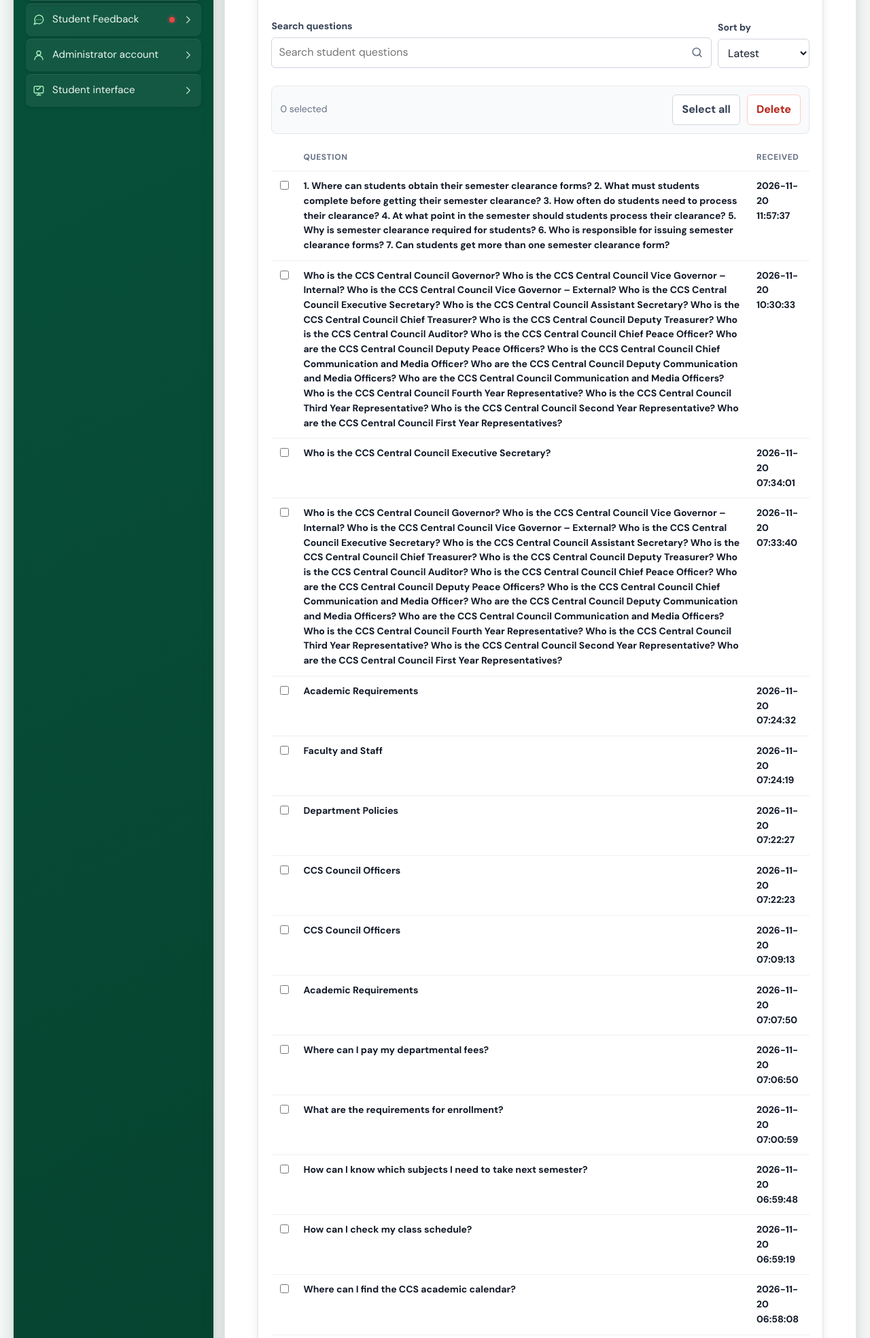
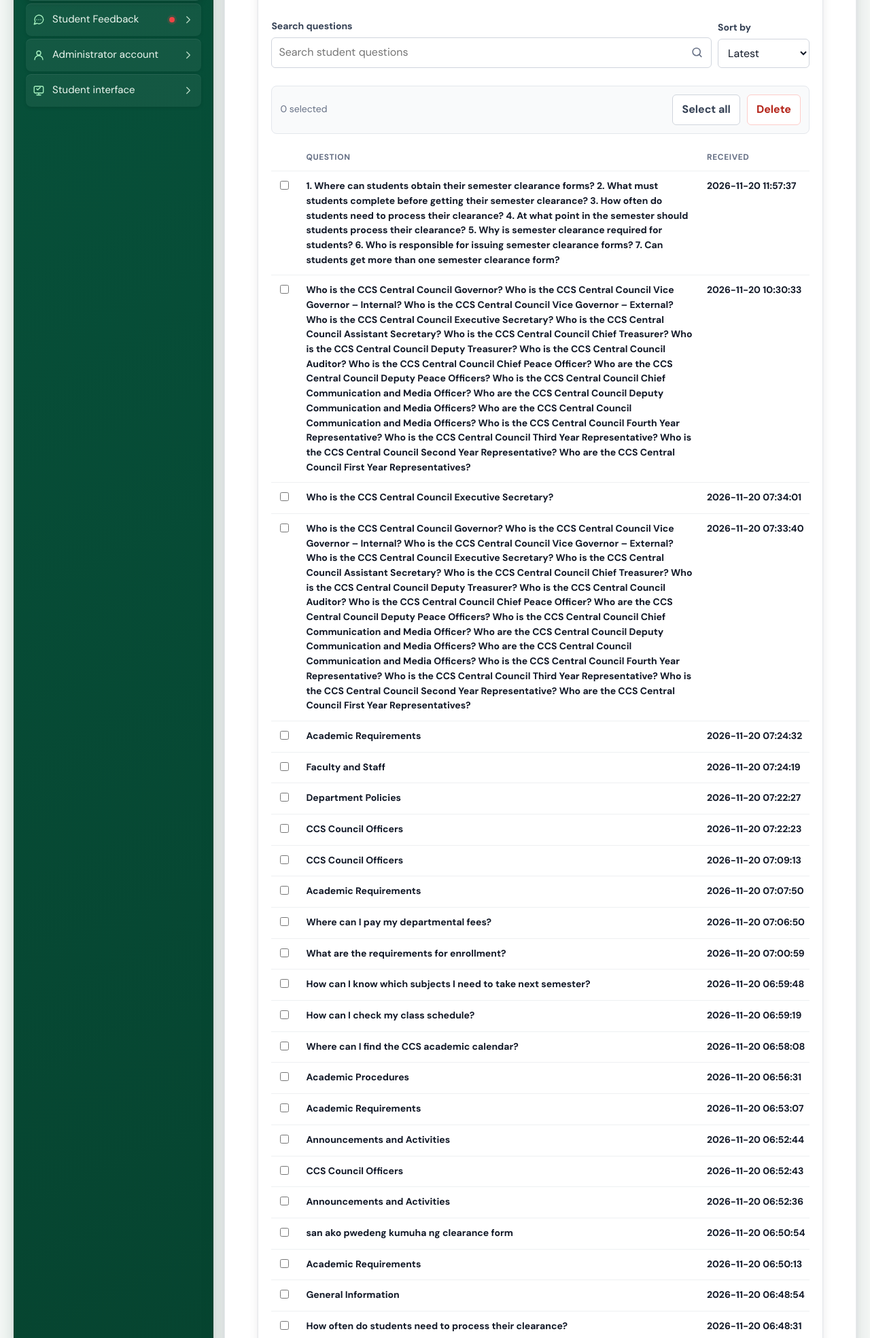
Before and after one commit to MicoAbejero/TEAM-TECHIVES-SYSTEM-REPOSITORY, a PHP site: page /admin/activity.php in a window 1280 px wide. Shown: the part 364-2332 px from the top of the page at 68% size. Run offline with PHP 8.4, Linux system fonts and the light colour scheme; the visitor is signed in with stand-in values (Sample User, id 1); data comes from the database, SQL or seed files in the repository.

Commit message:
Add files via upload

```diff
--- a/COMSAI SYSTEM/admin/_layout.php
+++ b/COMSAI SYSTEM/admin/_layout.php
@@ -56,7 +56,7 @@ function admin_layout_start(string $title, string $active): array
         'feedback.php' => ['Student Feedback', 'feedback'],
         'account.php' => ['Administrator account', 'account'],
     ];
-    ?><!doctype html><html lang="en"><head><meta charset="utf-8"><meta name="viewport" content="width=device-width,initial-scale=1"><title><?= h($title) ?> | COMSAI</title><link rel="icon" type="image/png" href="../assets/comsai-icon.png?v=20261028-1"><link rel="stylesheet" href="../assets/css/admin.css?v=20261111-5"><link rel="stylesheet" href="../assets/css/admin-overrides.css?v=20261117-2"></head><body class="admin-page"><header class="admin-topbar"><button class="menu-toggle" type="button" aria-label="Toggle navigation" aria-expanded="false">&#9776;</button></header><div class="admin-shell"><aside class="admin-sidebar"><a class="admin-brand" href="index.php" aria-label="COMSAI dashboard"><img class="admin-mark" src="../assets/comsai-icon.png" alt=""><span><strong>COMSAI</strong><small>CCS information management</small></span></a><nav aria-label="Administrator navigation">
+    ?><!doctype html><html lang="en"><head><meta charset="utf-8"><meta name="viewport" content="width=device-width,initial-scale=1"><title><?= h($title) ?> | COMSAI</title><link rel="icon" type="image/png" href="../assets/comsai-icon.png?v=20261028-1"><link rel="stylesheet" href="../assets/css/admin.css?v=20261111-5"><link rel="stylesheet" href="../assets/css/admin-overrides.css?v=20261120-3"></head><body class="admin-page"><header class="admin-topbar"><button class="menu-toggle" type="button" aria-label="Toggle navigation" aria-expanded="false">&#9776;</button></header><div class="admin-shell"><aside class="admin-sidebar"><a class="admin-brand" href="index.php" aria-label="COMSAI dashboard"><img class="admin-mark" src="../assets/comsai-icon.png" alt=""><span><strong>COMSAI</strong><small>CCS information management</small></span></a><nav aria-label="Administrator navigation">
     <?php foreach ($nav as $route => [$label, $icon]): if (in_array($route, ['categories.php', 'feedback.php'], true) && $admin['role'] !== 'admin') continue; ?>
       <a class="nav-link <?= $active === $route ? 'active' : '' ?>" href="<?= h($route) ?>" <?= $route === 'activity.php' ? 'data-activity-nav' : ($route === 'feedback.php' ? 'data-feedback-nav' : '') ?>><span class="nav-icon"><?= admin_nav_icon($icon) ?></span><span class="nav-label"><?= h($label) ?></span><?php if ($route === 'activity.php'): ?><span class="nav-notification-dot" data-activity-notification <?= $hasUnreadActivity ? '' : 'hidden' ?> aria-hidden="true" title="New chatbot activity"></span><?php elseif ($route === 'feedback.php'): ?><span class="nav-notification-dot" data-feedback-notification <?= $hasUnreadFeedback ? '' : 'hidden' ?> aria-hidden="true" title="New student feedback"></span><?php endif; ?><span class="nav-chevron"><?= admin_nav_icon('chevron') ?></span></a>
     <?php endforeach; ?>
--- a/COMSAI SYSTEM/admin/activity.php
+++ b/COMSAI SYSTEM/admin/activity.php
@@ -89,7 +89,7 @@ admin_layout_start('Chatbot activity', 'activity.php');
     <input type="hidden" name="_csrf" value="<?= h(csrf_token()) ?>"><input type="hidden" name="return_q" value="<?= h($q) ?>"><input type="hidden" name="return_sort" value="<?= h($sort) ?>"><input type="hidden" name="action" value="bulk_delete">
     <span id="activity-selection-count" aria-live="polite">0 selected</span><button class="secondary-button" type="button" id="activity-select-all">Select all</button><button class="danger-button" id="activity-delete-button" type="submit" disabled>Delete</button>
   </form>
-  <div class="table-wrap"><table><thead><tr><th></th><th>Question</th><th>Received</th></tr></thead><tbody id="activity-entries">
+  <div class="table-wrap"><table class="activity-table"><thead><tr><th></th><th>Question</th><th>Received</th></tr></thead><tbody id="activity-entries">
     <?php foreach ($recent as $item): ?><tr data-activity-row data-sort-date="<?= h($item['created_at']) ?>" <?= (int) $item['id'] > $previousSeenId ? 'data-new-activity' : '' ?>><td><input type="checkbox" name="ids[]" value="<?= (int) $item['id'] ?>" form="activity-bulk-form" aria-label="Select question received <?= h($item['created_at']) ?>"></td><td><?= h($item['message']) ?></td><td><?= h($item['created_at']) ?></td></tr><?php endforeach; ?>
     <tr id="activity-no-results" <?= $recent === [] ? '' : 'hidden' ?>><td colspan="3" class="empty-state">No matching questions.</td></tr>
   </tbody></table></div>
--- a/COMSAI SYSTEM/admin/feedback.php
+++ b/COMSAI SYSTEM/admin/feedback.php
@@ -84,7 +84,7 @@ admin_layout_start('Student Feedback', 'feedback.php');
     <input type="hidden" name="_csrf" value="<?= h(csrf_token()) ?>"><input type="hidden" name="return_q" value="<?= h($q) ?>"><input type="hidden" name="return_sort" value="<?= h($sort) ?>"><input type="hidden" name="action" value="bulk_delete">
     <span id="feedback-selection-count" aria-live="polite">0 selected</span><button class="secondary-button" type="button" id="feedback-select-all">Select all</button><button class="danger-button" id="feedback-delete-button" type="submit" disabled>Delete</button>
   </form>
-  <div class="table-wrap"><table><thead><tr><th></th><th>Feedback</th><th>Submitted</th></tr></thead><tbody id="feedback-entries">
+  <div class="table-wrap"><table class="feedback-table"><thead><tr><th></th><th>Feedback</th><th>Submitted</th></tr></thead><tbody id="feedback-entries">
     <?php foreach ($rows as $row): ?><tr data-feedback-row data-sort-date="<?= h($row['created_at']) ?>" <?= (int) $row['id'] > $previousSeenId ? 'data-new-feedback' : '' ?>><td><input type="checkbox" name="ids[]" value="<?= (int) $row['id'] ?>" form="feedback-bulk-form" aria-label="Select feedback submitted <?= h($row['created_at']) ?>"></td><td><?= nl2br(h($row['feedback'])) ?></td><td><?= h($row['created_at']) ?></td></tr><?php endforeach; ?>
     <tr id="feedback-no-results" <?= $rows === [] ? '' : 'hidden' ?>><td colspan="3" class="empty-state">No matching feedback.</td></tr>
   </tbody></table></div>
--- a/COMSAI SYSTEM/assets/css/admin-overrides.css
+++ b/COMSAI SYSTEM/assets/css/admin-overrides.css
@@ -1,6 +1,22 @@
 .activity-section{margin-top:16px}
 .activity-bulk-toolbar #activity-selection-count{margin-right:auto;color:var(--muted);font-size:14px}
 .feedback-bulk-toolbar #feedback-selection-count{margin-right:auto;color:var(--muted);font-size:14px}
+.admin-page .activity-table,
+.admin-page .feedback-table{table-layout:fixed}
+.admin-page .activity-table th:first-child,
+.admin-page .activity-table td:first-child,
+.admin-page .feedback-table th:first-child,
+.admin-page .feedback-table td:first-child{width:42px}
+.admin-page .activity-table th:nth-child(3),
+.admin-page .activity-table td:nth-child(3),
+.admin-page .feedback-table th:nth-child(3),
+.admin-page .feedback-table td:nth-child(3){width:160px;white-space:nowrap}
+.admin-page .activity-table th:nth-child(3),
+.admin-page .activity-table td:nth-child(3),
+.admin-page .feedback-table th:nth-child(3),
+.admin-page .feedback-table td:nth-child(3){text-align:left}
+.admin-page .activity-table td,
+.admin-page .feedback-table td{overflow-wrap:anywhere}
 .admin-page .nav-notification-dot{width:8px;height:8px;flex:0 0 8px;border-radius:50%;background:#ef4444;box-shadow:0 0 0 3px rgb(239 68 68 / 16%)}
 .admin-page .nav-notification-dot[hidden]{display:none}
 .admin-page tr[data-new-feedback] td{font-weight:700}
--- a/COMSAI SYSTEM/index.php
+++ b/COMSAI SYSTEM/index.php
@@ -42,8 +42,8 @@ try {
   <meta name="theme-color" content="#f7faf8">
   <title>COMSAI | CCS Student Information Assistant</title>
   <link rel="icon" type="image/png" href="assets/comsai-icon.png?v=20261028-1">
-  <link rel="stylesheet" href="assets/css/style.css?v=20261117-6">
-  <script src="assets/js/app.js?v=20261117-4" defer></script>
+  <link rel="stylesheet" href="assets/css/style.css?v=20261120-1">
+  <script src="assets/js/app.js?v=20261120-1" defer></script>
 </head>
 <body>
 <main class="app-shell">
@@ -62,6 +62,7 @@ try {
       <form id="student-feedback-form">
         <label for="student-feedback">Your feedback</label>
         <textarea id="student-feedback" name="feedback" rows="4" maxlength="3000" placeholder="Tell us how COMSAI can improve." required></textarea>
+        <small id="student-feedback-count">0 / 3,000 characters</small>
         <small>Please do not include personal or sensitive information. Feedback is submitted anonymously.</small>
         <button class="button button-primary" type="submit" disabled>Submit feedback</button>
         <p id="student-feedback-status" role="status" aria-live="polite"></p>
```
Also changed, not shown: COMSAI SYSTEM/STUDENT_USER_MANUAL.md (+1 -1 lines), COMSAI SYSTEM/assets/js/app.js (+10 -1 lines), COMSAI SYSTEM/README.md.
